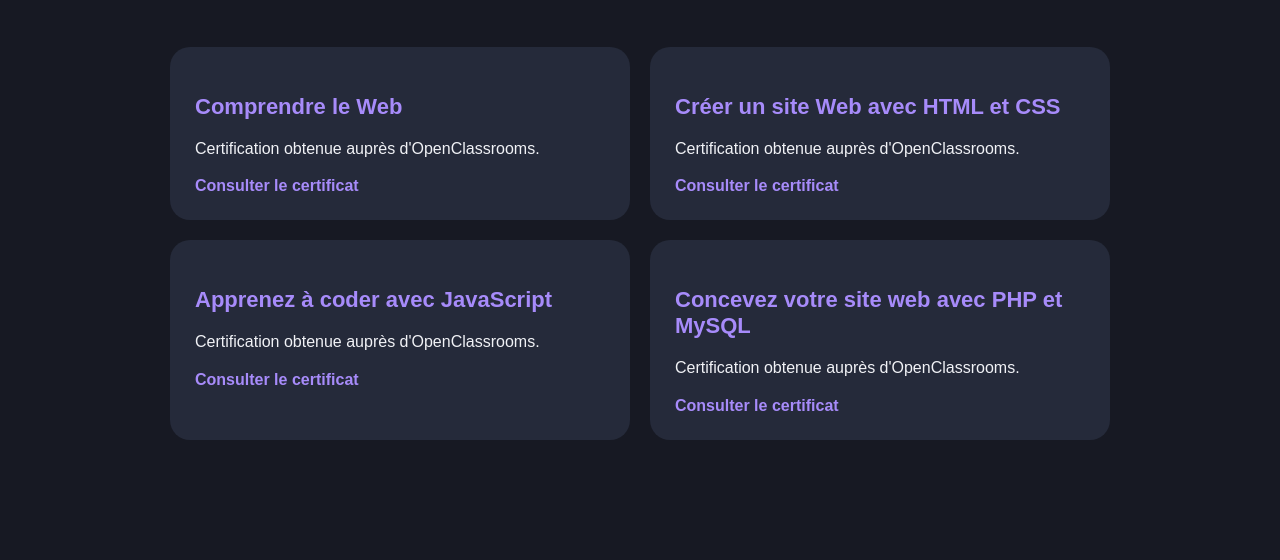
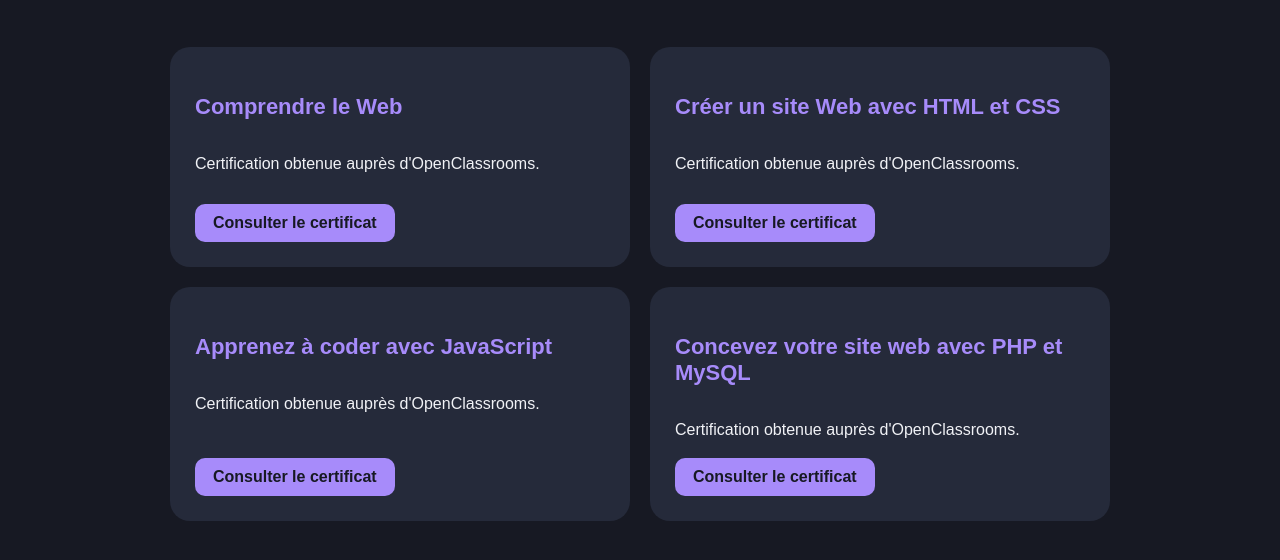
Before and after one commit to meverron/portfolio, a plain HTML site: page certifications.html in a window 1280 px wide. Shown: the part 282-842 px from the top of the page. Before the commit the page ends 800 px from the top, so only its background shows below. Drawn offline with Linux system fonts and the light colour scheme.

Commit message:
Add files via upload

```diff
--- a/style.css
+++ b/style.css
@@ -184,9 +184,18 @@ nav a:hover{
     background-color: var(--couleur-carte);
     padding: 25px;
     border-radius: 20px;
-    margin-bottom: 20px;
     max-width: none;
     margin: 0;
+
+    display: flex;
+    flex-direction: column;
+    min-height: 220px;
+
+    transition: transform 0.3s ease;
+}
+
+.carte-certification:hover {
+    transform: translateY(-5px);
 }
 
 .carte-certification h3 {
@@ -201,13 +210,28 @@ nav a:hover{
 }
 
 .carte-certification a {
-    color: var(--couleur-accent);
+    display: inline-block;
+    align-self: flex-start;
+    margin-top: auto;
+
+    padding: 10px 18px;
+    background-color: var(--couleur-accent);
+    color: var(--couleur-fond);
+
+    border-radius: 10px;
     text-decoration: none;
     font-weight: bold;
+
+    position: relative;
+    z-index: 10;
+    cursor: pointer;
+
+    transition: background-color 0.3s ease;
 }
 
 .carte-certification a:hover {
-    color: var(--couleur-texte);
+    background-color: var(--couleur-texte);
+    color: var(--couleur-fond);
 }
 
 
```
